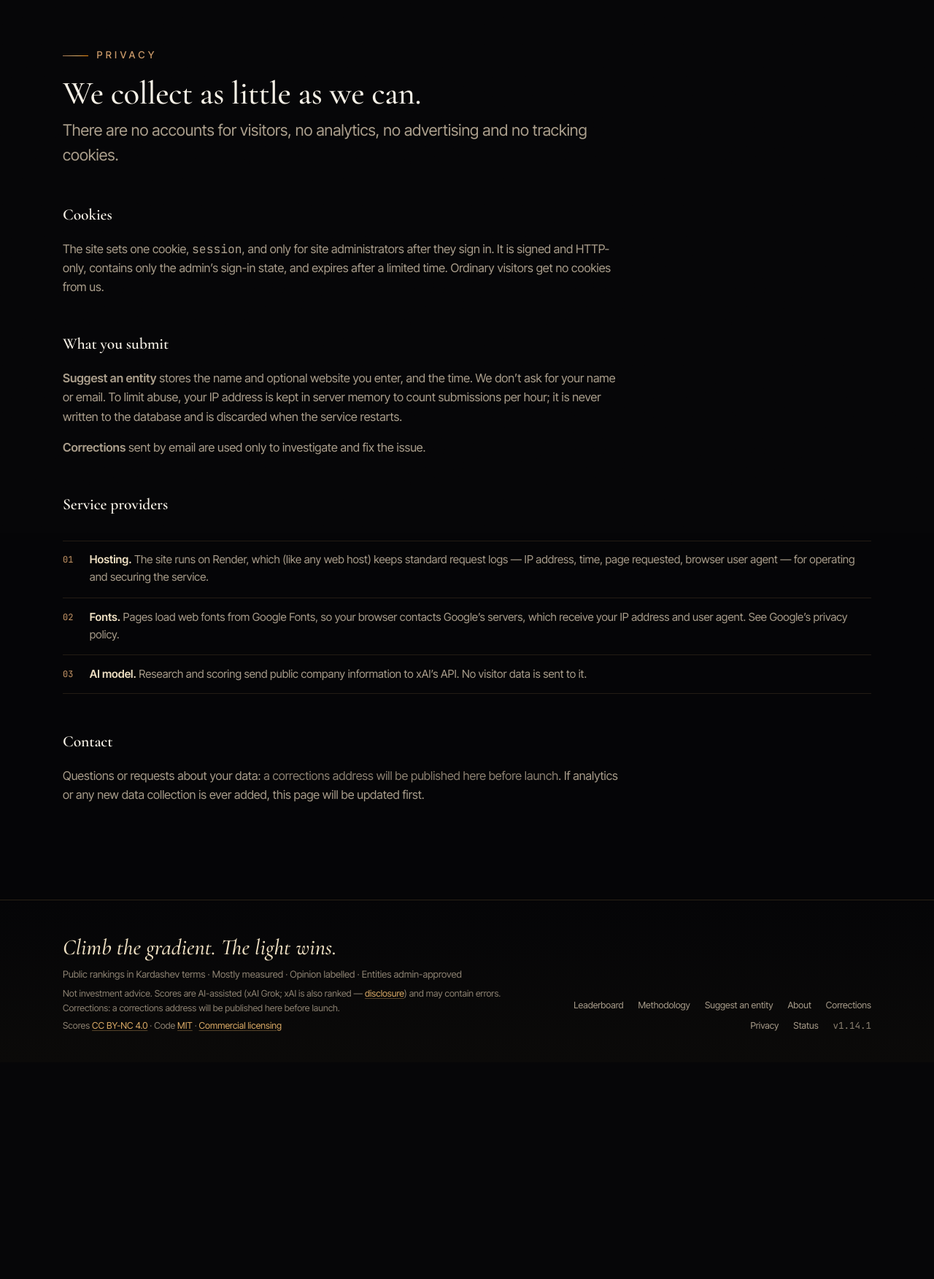
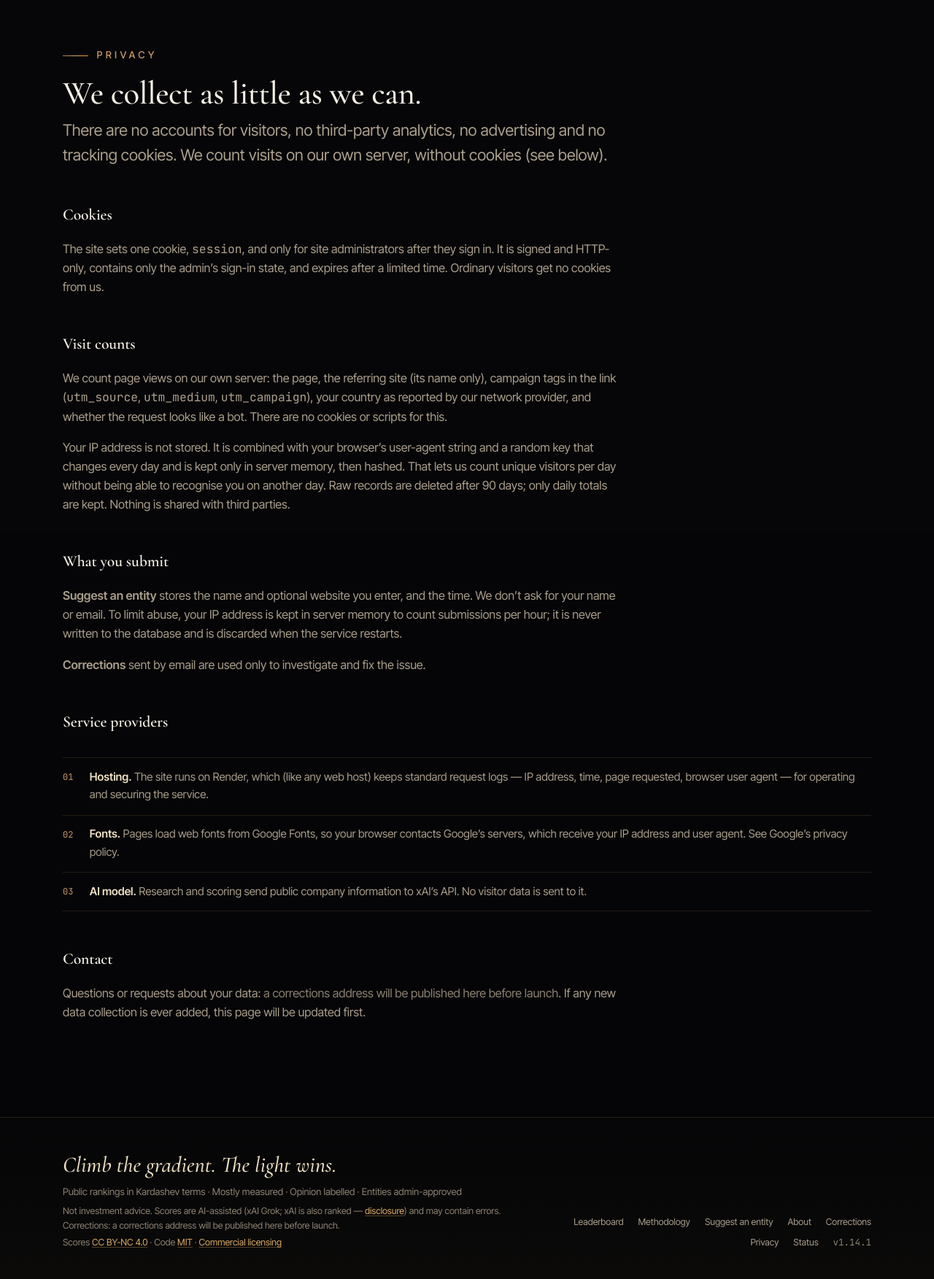
Before and after one commit to wilfullyapt/kardashev-index, a FastAPI app: page /privacy in a window 1280 px wide. Shown: the part 69-1822 px from the top of the page at 73% size. Before the commit the page ends 1482 px from the top, so only its background shows below. Run offline with FastAPI, Linux system fonts and the light colour scheme.

Commit message:
docs(privacy): describe first-party visit counts

```diff
--- a/templates/privacy.html
+++ b/templates/privacy.html
@@ -1,16 +1,22 @@
 {% extends "base.html" %}
 
 {% block title %}Privacy — Kardashev Index{% endblock %}
-{% block description %}What data the Kardashev Index collects: no analytics, no tracking cookies; a session cookie only for admins.{% endblock %}
+{% block description %}What data the Kardashev Index collects: cookie-free first-party visit counts, no third-party analytics or tracking cookies; a session cookie only for admins.{% endblock %}
 
 {% block content %}
     <p class="eyebrow">Privacy</p>
     <h1 class="h2" style="margin-top:0">We collect as little as we can.</h1>
-    <p class="lede muted" style="max-width:48rem">There are no accounts for visitors, no analytics, no advertising and no tracking cookies.</p>
+    <p class="lede muted" style="max-width:48rem">There are no accounts for visitors, no third-party analytics, no advertising and no tracking cookies. We count visits on our own server, without cookies (see below).</p>
 
     <section class="admin-sec" aria-labelledby="p-cookies">
         <h2 id="p-cookies" class="h3 sec-h">Cookies</h2>
         <p class="muted" style="max-width:48rem">The site sets one cookie, <span class="mono">session</span>, and only for site administrators after they sign in. It is signed and HTTP-only, contains only the admin’s sign-in state, and expires after a limited time. Ordinary visitors get no cookies from us.</p>
+    </section>
+
+    <section class="admin-sec" aria-labelledby="p-visits">
+        <h2 id="p-visits" class="h3 sec-h">Visit counts</h2>
+        <p class="muted" style="max-width:48rem">We count page views on our own server: the page, the referring site (its name only), campaign tags in the link (<span class="mono">utm_source</span>, <span class="mono">utm_medium</span>, <span class="mono">utm_campaign</span>), your country as reported by our network provider, and whether the request looks like a bot. There are no cookies or scripts for this.</p>
+        <p class="muted" style="max-width:48rem">Your IP address is not stored. It is combined with your browser’s user-agent string and a random key that changes every day and is kept only in server memory, then hashed. That lets us count unique visitors per day without being able to recognise you on another day. Raw records are deleted after 90 days; only daily totals are kept. Nothing is shared with third parties.</p>
     </section>
 
     <section class="admin-sec" aria-labelledby="p-forms">
@@ -30,6 +36,6 @@
 
     <section class="admin-sec" aria-labelledby="p-contact">
         <h2 id="p-contact" class="h3 sec-h">Contact</h2>
-        <p class="muted" style="max-width:48rem">Questions or requests about your data: {% include "partials/_contact.html" %}. If analytics or any new data collection is ever added, this page will be updated first.</p>
+        <p class="muted" style="max-width:48rem">Questions or requests about your data: {% include "partials/_contact.html" %}. If any new data collection is ever added, this page will be updated first.</p>
     </section>
 {% endblock %}
```
Also changed, not shown: tests/test_trust_pages.py (+1 -1 lines).
